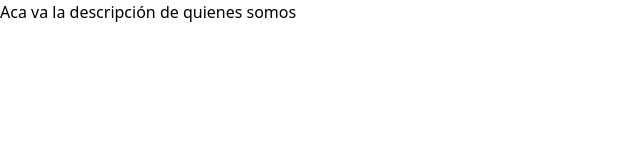
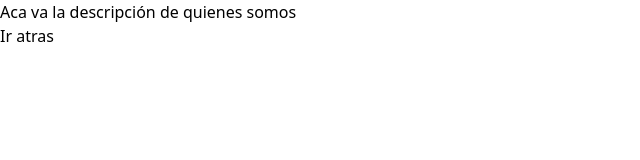
Before and after one commit to AppGuardD/AppGuard-Front, a React (Vite) app in the folder front-end/: page /about in a window 1280 px wide. Shown: the top 160 px of the page, without its empty margins (0-640 px from the left). Built offline with nearby package versions, Linux system fonts and the light colour scheme.

Commit message:
App actualizado.

```diff
--- a/front-end/src/App.tsx
+++ b/front-end/src/App.tsx
@@ -7,7 +7,6 @@
 import Home from './views/Home/Home';
 import Detail from './views/Detail/Detail'
 import Mangrullos from './views/Mangrullos/Mangrullos';
-import { Route, Routes, BrowserRouter as Router } from "react-router-dom";
 const App = () => {
 
   return (
--- a/front-end/src/views/About/About.tsx
+++ b/front-end/src/views/About/About.tsx
@@ -1,4 +1,5 @@
 import type React from "react"; // CONSULTAR ESTO.
+import { Link } from "react-router-dom";
 
 
 interface AboutUs {
@@ -9,6 +10,9 @@
   return (
     <div>
       <p>{description}</p>
+      <Link to={`/home`}>
+        <button> Ir atras </button>
+      </Link>
     </div>
   );
 };
```
